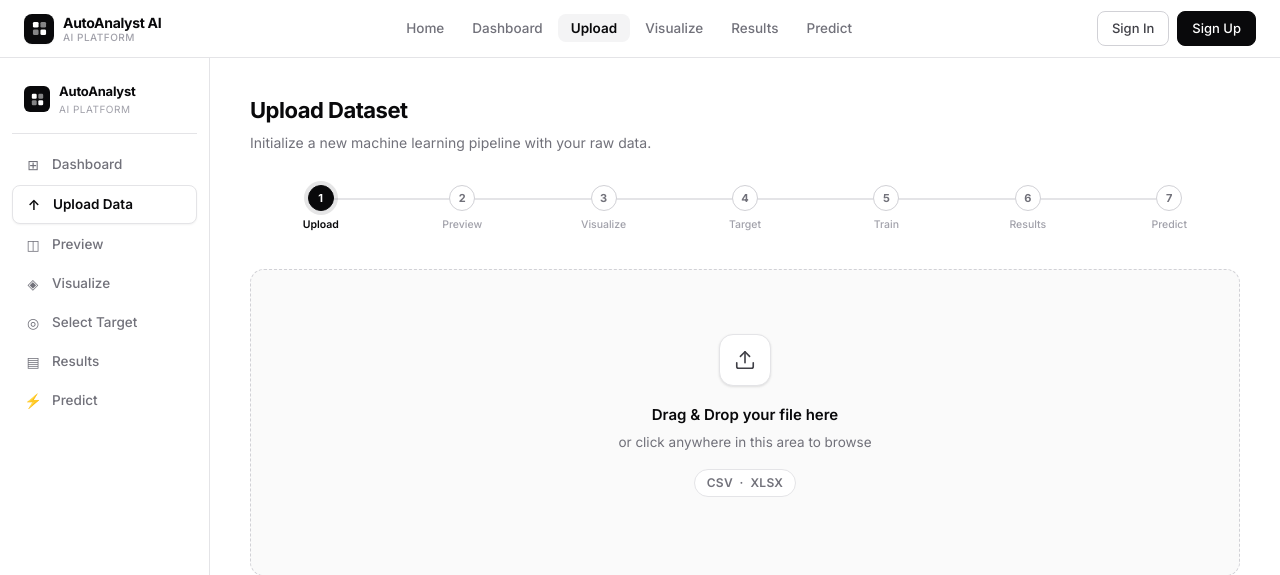
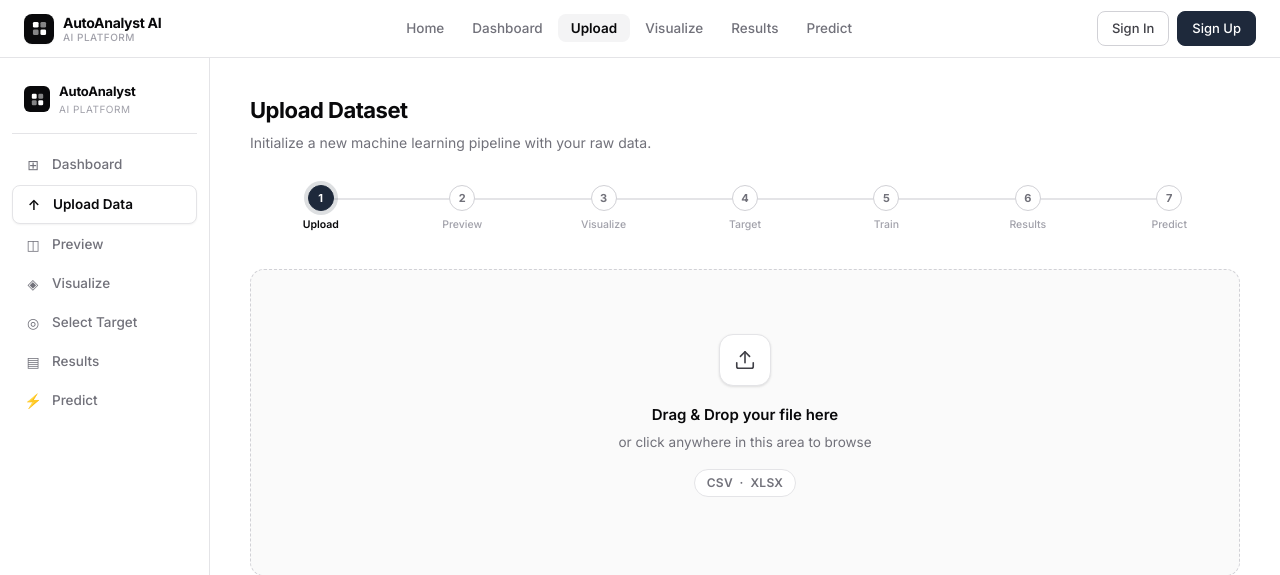
Before and after one commit to fuad556805/AutoAnalyst-Ai, a Django app: page /dataset/upload/ in a window 1280 px wide. Shown: the top 575 px of the page. Run offline with Django 5.2, Linux system fonts and the light colour scheme.

Commit message:
Soften dark colors on buttons and progress indicators for better eye comfort
Update primary button background, CTA section background, and progress step indicator colors from pure black to a softer dark slate-blue (#1e293b) to improve visual comfort while maintaining a dark aesthetic.

Replit-Commit-Author: Agent
Replit-Commit-Session-Id: c049fed3-6761-4071-974f-b31f2c269ca3
Replit-Commit-Checkpoint-Type: full_checkpoint
Replit-Commit-Event-Id: 11221c30-fea1-4f5e-b1db-49597ae40021
Replit-Commit-Screenshot-Url: https://storage.googleapis.com/screenshot-production-us-central1/8a9ca179-a61f-40ed-abc5-8e31e5e3cf76/c049fed3-6761-4071-974f-b31f2c269ca3/ZLBb1X1
Replit-Helium-Checkpoint-Created: true

```diff
--- a/AutoAnalyst/static/css/style.css
+++ b/AutoAnalyst/static/css/style.css
@@ -350,8 +350,8 @@ body {
 .btn-lg  { font-size: 14.5px;padding: 11px 22px;  border-radius: var(--radius-md); font-weight: 600; }
 .btn-xl  { font-size: 15px;  padding: 13px 28px;  border-radius: var(--radius-md); font-weight: 600; }
 
-.btn-primary  { background: var(--black); color: var(--white); border: 1px solid var(--black); }
-.btn-primary:hover  { background: #27272a; box-shadow: var(--shadow); transform: translateY(-1px); }
+.btn-primary  { background: #1e293b; color: var(--white); border: 1px solid #1e293b; }
+.btn-primary:hover  { background: #0f172a; box-shadow: var(--shadow); transform: translateY(-1px); }
 
 .btn-outline { background: var(--white); color: var(--text-2); border: 1px solid var(--border-strong); }
 .btn-outline:hover { background: var(--bg-muted); border-color: var(--border-strong); color: var(--text); }
@@ -516,7 +516,7 @@ body {
 
 /* ── CTA SECTION ─────────────────────────────────── */
 .cta-section {
-  background: var(--black);
+  background: #1e293b;
   border-radius: var(--radius-xl);
   padding: 52px 40px;
   text-align: center;
@@ -638,18 +638,18 @@ body {
   color: var(--muted);
 }
 .progress-step.done .progress-step-dot {
-  background: var(--black);
-  border-color: var(--black);
+  background: #1e293b;
+  border-color: #1e293b;
   color: var(--white);
   font-size: 13px;
 }
 .progress-step.active .progress-step-dot {
-  background: var(--black);
-  border-color: var(--black);
+  background: #1e293b;
+  border-color: #1e293b;
   color: var(--white);
-  box-shadow: 0 0 0 4px rgba(9,9,11,0.1);
+  box-shadow: 0 0 0 4px rgba(30,41,59,0.15);
 }
-.progress-step.done::after  { background: var(--black); }
+.progress-step.done::after  { background: #1e293b; }
 .progress-step-label {
   font-size: 10.5px;
   color: var(--muted2);
--- a/AutoAnalyst/templates/home.html
+++ b/AutoAnalyst/templates/home.html
@@ -119,7 +119,7 @@
   <div class="cta-section">
     <h2>Ready to analyze your data?</h2>
     <p>Upload a CSV or XLSX dataset and get a trained ML model in minutes.</p>
-    <a href="{% url 'upload' %}" class="btn btn-xl" style="background:white;color:#09090b;border:none;font-weight:700;">Upload Dataset →</a>
+    <a href="{% url 'upload' %}" class="btn btn-xl" style="background:white;color:#1e293b;border:none;font-weight:700;">Upload Dataset →</a>
   </div>
 </div>
 
```
